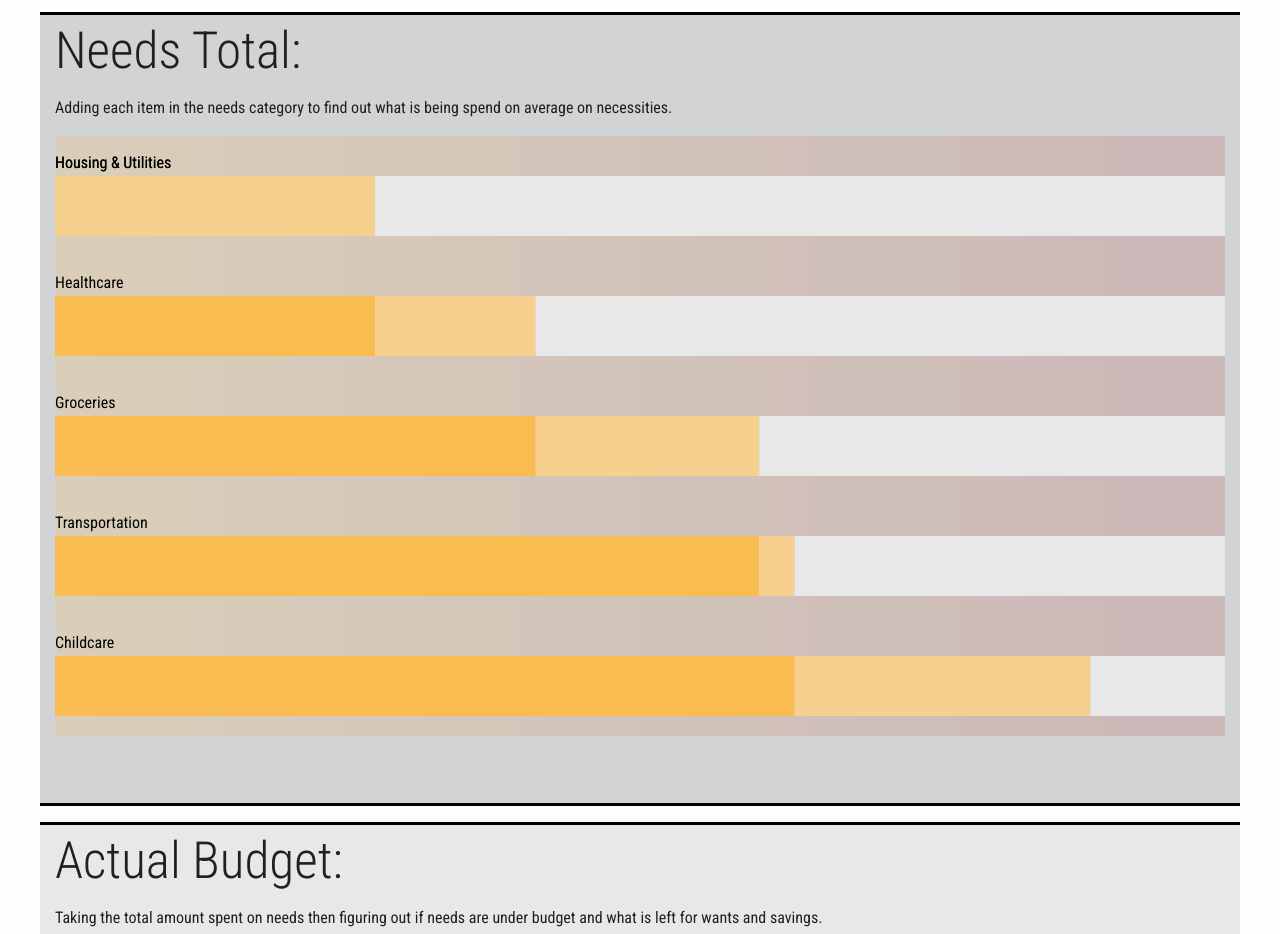
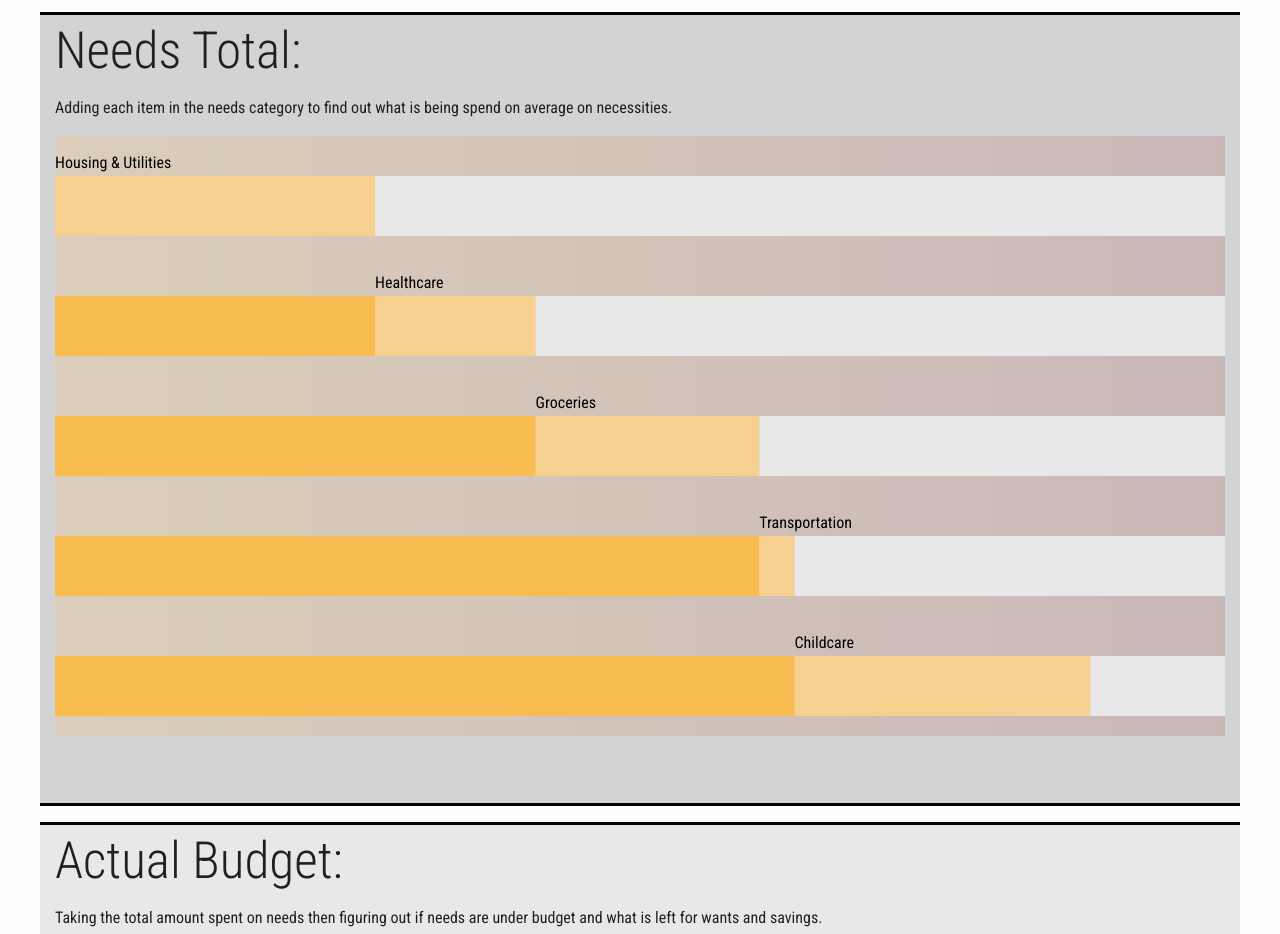
Before and after one commit to bchartoff/50-30-20, a plain HTML site: page index.html in a window 1280 px wide. Shown: the part 940-1874 px from the top of the page. Drawn offline with nearby package versions, Linux system fonts and the light colour scheme.

Commit message:
fix label positions

```diff
--- a/index.html
+++ b/index.html
@@ -460,11 +460,11 @@
 
       var dataneeds = [
         [
-            { section: "Housing & Utilities", x: 0, y: 0 },
-            { section: "Healthcare", x: 1, y: baltfam.housing },
-            { section: "Groceries", x: 2, y: baltfam.housing + baltfam.health },
-            { section: "Transportation", x: 3, y: baltfam.housing + baltfam.health + baltfam.grocery },
-            { section: "Childcare", x: 4, y: baltfam.housing + baltfam.health + baltfam.grocery + baltfam.transit }
+            { x: 0, y: 0 },
+            { x: 1, y: baltfam.housing },
+            { x: 2, y: baltfam.housing + baltfam.health },
+            { x: 3, y: baltfam.housing + baltfam.health + baltfam.grocery },
+            { x: 4, y: baltfam.housing + baltfam.health + baltfam.grocery + baltfam.transit }
         ],
         [
             { section: "Housing & Utilities", x: 0, y: baltfam.housing },
@@ -474,11 +474,11 @@
             { section: "Childcare", x: 4, y: baltfam.childcare }
         ],
         [
-            { section: "Housing & Utilities", x: 0, y: baltfam.takehome - baltfam.housing },
-            { section: "Healthcare", x: 1, y: baltfam.takehome - baltfam.housing - baltfam.health },
-            { section: "Groceries", x: 2, y: baltfam.takehome - baltfam.housing - baltfam.health - baltfam.grocery },
-            { section: "Transportation", x: 3, y: baltfam.takehome - baltfam.housing - baltfam.health - baltfam.grocery - baltfam.transit },
-            { section: "Childcare", x: 4, y: baltfam.takehome - baltfam.housing - baltfam.health - baltfam.grocery - baltfam.transit - baltfam.childcare }
+            { x: 0, y: baltfam.takehome - baltfam.housing },
+            { x: 1, y: baltfam.takehome - baltfam.housing - baltfam.health },
+            { x: 2, y: baltfam.takehome - baltfam.housing - baltfam.health - baltfam.grocery },
+            { x: 3, y: baltfam.takehome - baltfam.housing - baltfam.health - baltfam.grocery - baltfam.transit },
+            { x: 4, y: baltfam.takehome - baltfam.housing - baltfam.health - baltfam.grocery - baltfam.transit - baltfam.childcare }
         ]
       ];
 
@@ -528,7 +528,7 @@
         .data(function(d) {return d;})
         .enter().append("text")
         .attr("y", function(d, i) { return xScale(i)+32; })  // value adjusts vertical position of labels
-        .attr("x", function(d) { return d.y0; })
+        .attr("x", function(d) { return yScale(d.y0); })
         .attr("fill", "black")
         .text(function(d) { return d.section; });
 
```
